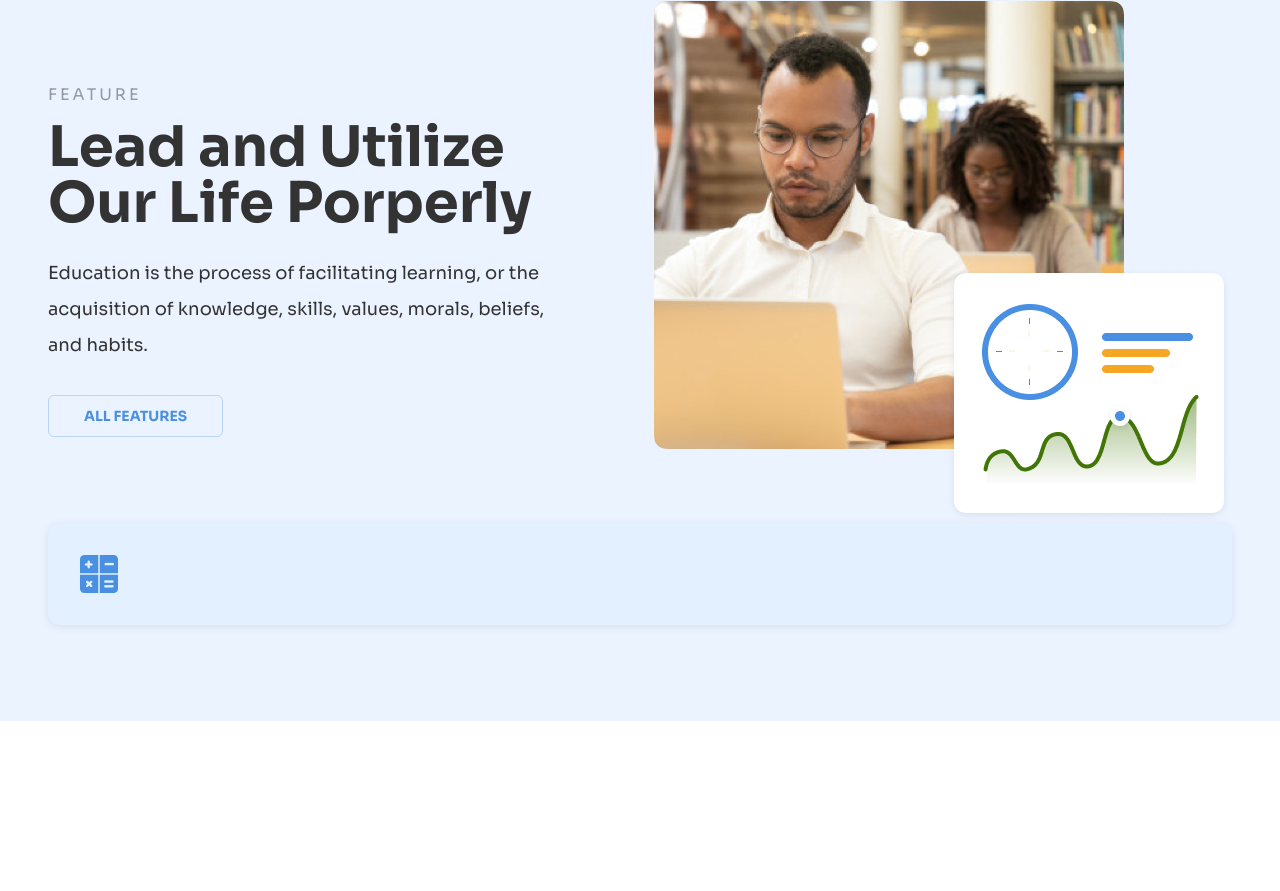
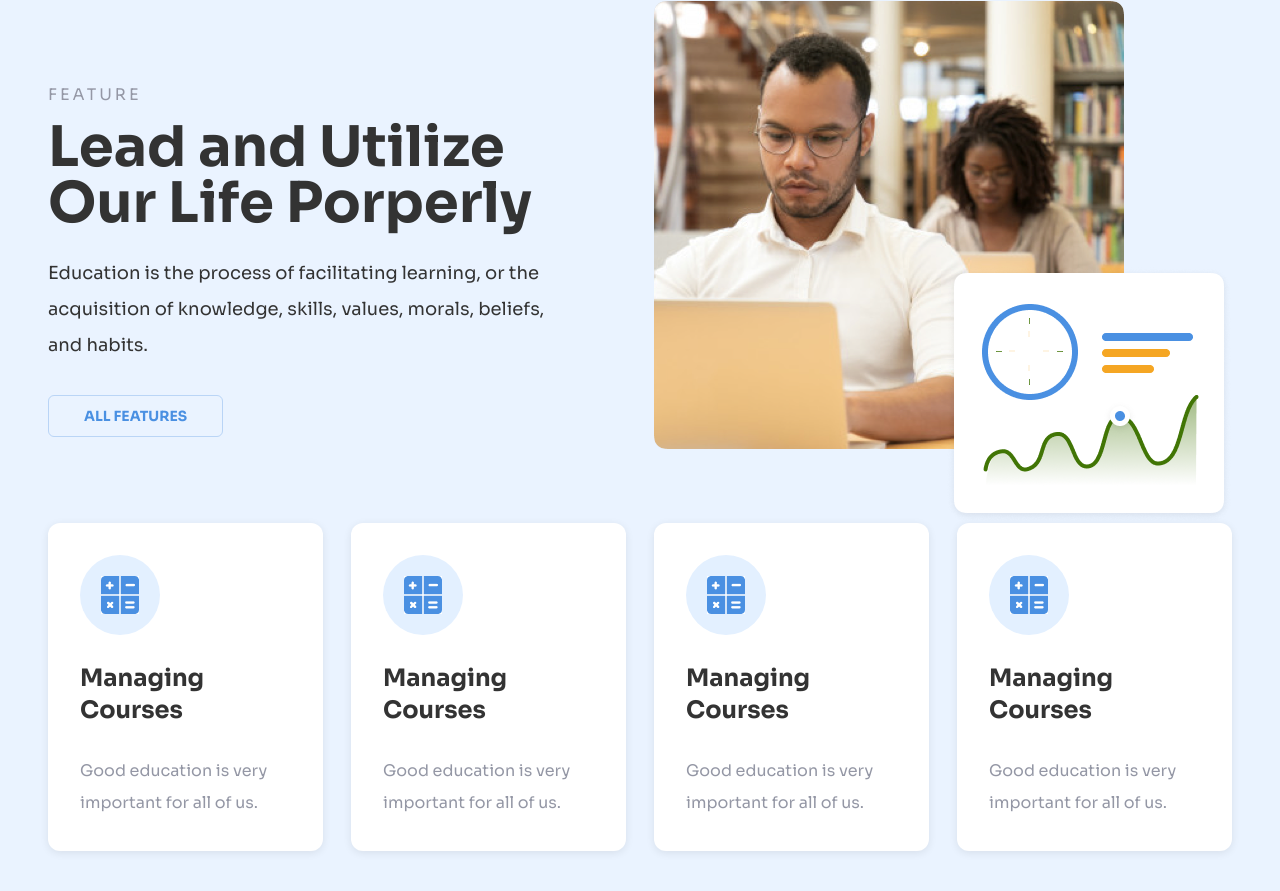
Before and after one commit to prof-biney/academy-website, a website built with Vite: page index.html in a window 1280 px wide. Shown: the part 4204-5095 px from the top of the page. Before the commit the page ends 4925 px from the top, so only its background shows below. Built offline with nearby package versions, Linux system fonts and the light colour scheme; some packages are replaced by stand-ins of ours.

Commit message:
feature section partially completed

```diff
--- a/index.html
+++ b/index.html
@@ -220,8 +220,32 @@
             <div class="round">
               <img src="assets/math-shape.png" alt="">
             </div>
+            <h2 class="card__title">Managing Courses</h2>
+            <p class="card__description">Good education is very important for all of us.</p>
+          </div>
 
+          <div class="card" data-type="feature">
+            <div class="round">
+              <img src="assets/math-shape.png" alt="">
+            </div>
+            <h2 class="card__title">Managing Courses</h2>
+            <p class="card__description">Good education is very important for all of us.</p>
+          </div>
 
+          <div class="card" data-type="feature">
+            <div class="round">
+              <img src="assets/math-shape.png" alt="">
+            </div>
+            <h2 class="card__title">Managing Courses</h2>
+            <p class="card__description">Good education is very important for all of us.</p>
+          </div>
+
+          <div class="card" data-type="feature">
+            <div class="round">
+              <img src="assets/math-shape.png" alt="">
+            </div>
+            <h2 class="card__title">Managing Courses</h2>
+            <p class="card__description">Good education is very important for all of us.</p>
           </div>
         </div>
       </div>
--- a/sass/components/_cards.scss
+++ b/sass/components/_cards.scss
@@ -11,6 +11,8 @@
   box-shadow: $card-shadow;
   border-radius: $card-border-radius;
 
+  $parent: &;
+
   &__heading {
     @include heading($card-heading-font-size, $card-heading-color-default);
   }
@@ -20,22 +22,57 @@
     height: 190px;
     font-size: $font-size-500;
 
-    img {
-      position: absolute;
-      left: 50%;
-      top: 50%;
-      background: white;
-      transform: translate(-50%, -50%);
-    }
-
     .round {
       position: relative;
-      background: white;
+      background: $color-neutral-000;
       height: 5rem;
       width: 5rem;
       margin-inline: auto;
       border-radius: 50%;
       margin-bottom: 20px;
     }
+
+    img {
+      position: absolute;
+      left: 50%;
+      top: 50%;
+      background: $color-neutral-000;
+      transform: translate(-50%, -50%);
+    }
+  }
+
+  &[data-type="feature"] {
+    box-shadow: $box-shadow-1;
+    background-color: $color-neutral-000;
+
+    .round {
+      position: relative;
+      background: $color-primary-200;
+      height: 5rem;
+      width: 5rem;
+      border-radius: 50%;
+      margin-bottom: 20px;
+    }
+
+    img {
+      position: absolute;
+      left: 50%;
+      top: 50%;
+      background: $color-neutral-000;
+      transform: translate(-50%, -50%);
+    }
+
+    #{$parent}__title {
+      font-size: $size-6;
+      font-weight: $font-weight-bold;
+      margin-block-end: $size-5;
+      line-height: 1.33;
+      color: $color-neutral-900;
+    }
+
+    #{$parent}__description {
+      line-height: 2;
+      color: $color-neutral-400;
+    }
   }
 }
```
